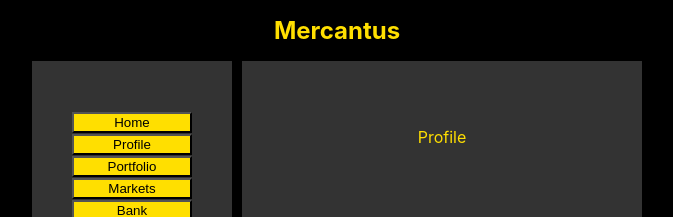
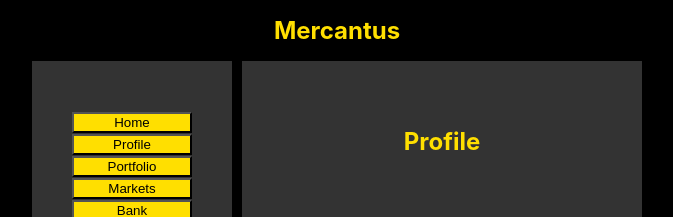
Before and after one commit to wkpescherine/Projects-2025-, a React (Create React App) app in the folder marketplace/: page /dashboard in a window 1280 px wide. Both pictures are taken after a click on the button "Profile". Shown: the top 217 px of the page, without its empty margins (303-976 px from the left). Built offline with nearby package versions, Linux system fonts and the light colour scheme.

Commit message:
011125 Mercantus(0.6)  : Added Home screen                          Added Profile screen                          Added Portfolio screen

```diff
--- a/marketplace/src/display.js
+++ b/marketplace/src/display.js
@@ -1,3 +1,7 @@
+import Profile from "./profile"
+import Portfolio from "./portfolio"
+import Home from "./home"
+
 function Display(props) {
     return (
 
@@ -7,7 +11,9 @@ function Display(props) {
                      backgroundColor:"#333",
                      paddingTop: "50px",
                      paddingBottom: "100%"}}>
-            <p>{props.sendData}</p>
+            {props.sendData==="Home" && <Home/>}
+            {props.sendData==="Profile" && <Profile/>}
+            {props.sendData==="Portfolio" && <Portfolio/>}
         </div>
     );
 }
--- /dev/null
+++ b/marketplace/src/home.js
@@ -0,0 +1,16 @@
+import React, {useState} from 'react';
+import './App.css';
+import {useNavigate} from 'react-router-dom'
+
+function Home(){
+
+    return (
+        <div>
+            <div style={{justifyContent: "center"}}>
+                <h1>Home</h1>
+            </div>
+        </div>
+    );
+}
+
+export default Home;
--- a/marketplace/src/main.js
+++ b/marketplace/src/main.js
@@ -52,7 +52,7 @@ function Main() {
                 <button class='invertButton' onClick={RedirectUnderDev}>Login</button>
                 <button class='invertButton' onClick={RedirectToCreateAccount}>Create Account</button>
             </p>
-            <p>version 0.5</p>
+            <p>version 0.6</p>
         </div>
     );
 }
--- /dev/null
+++ b/marketplace/src/portfolio.js
@@ -0,0 +1,16 @@
+import React, {useState} from 'react';
+import './App.css';
+import {useNavigate} from 'react-router-dom'
+
+function Portfolio(){
+
+    return (
+        <div>
+            <div style={{justifyContent: "center"}}>
+                <h1>Portfolio</h1>
+            </div>
+        </div>
+    );
+}
+
+export default Portfolio;
--- /dev/null
+++ b/marketplace/src/profile.js
@@ -0,0 +1,16 @@
+import React, {useState} from 'react';
+import './App.css';
+import {useNavigate} from 'react-router-dom'
+
+function Profile(){
+
+    return (
+        <div>
+            <div style={{justifyContent: "center"}}>
+                <h1>Profile</h1>
+            </div>
+        </div>
+    );
+}
+
+export default Profile;
```
Also changed, not shown: 1 other file (tests, documents, lock files or other folders).
